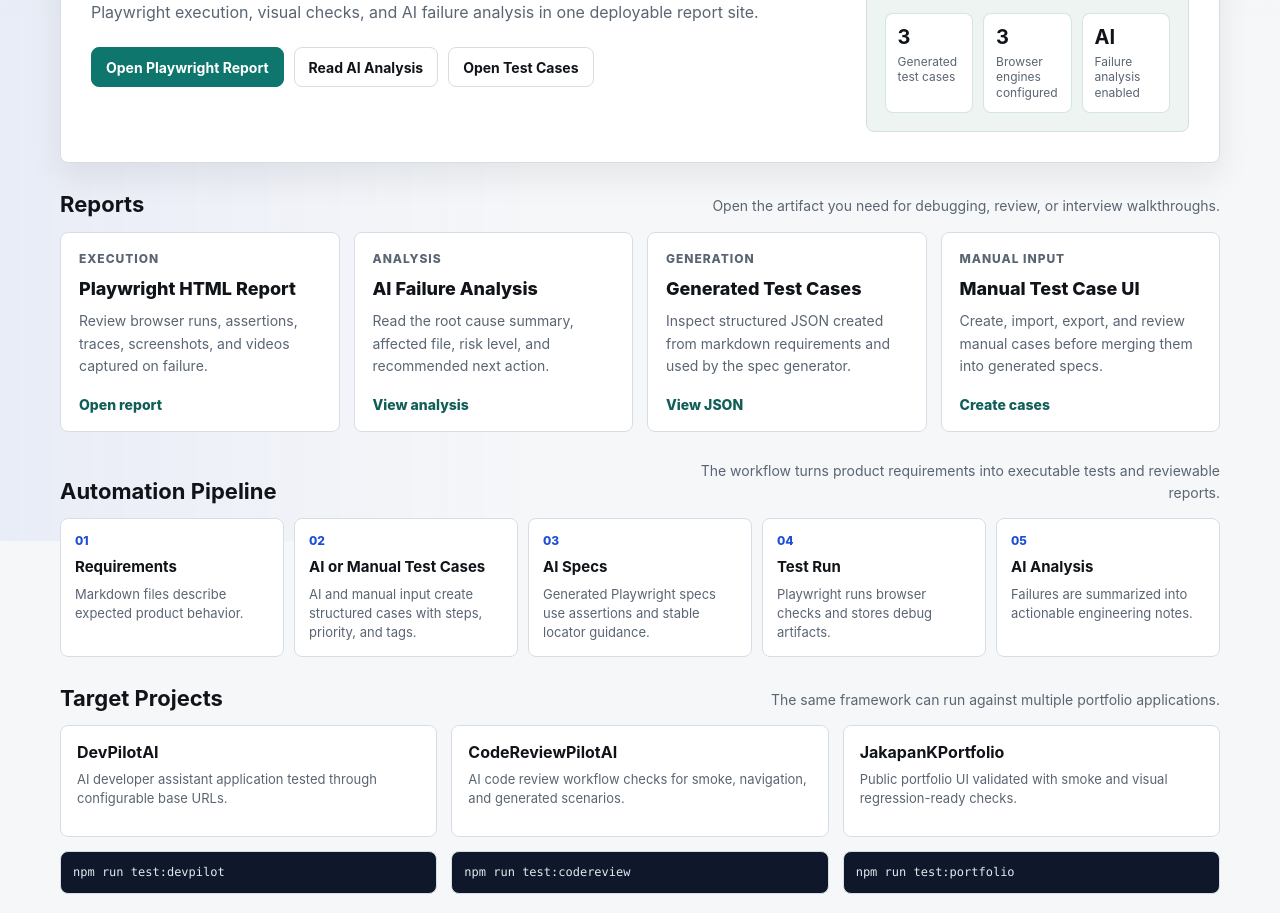
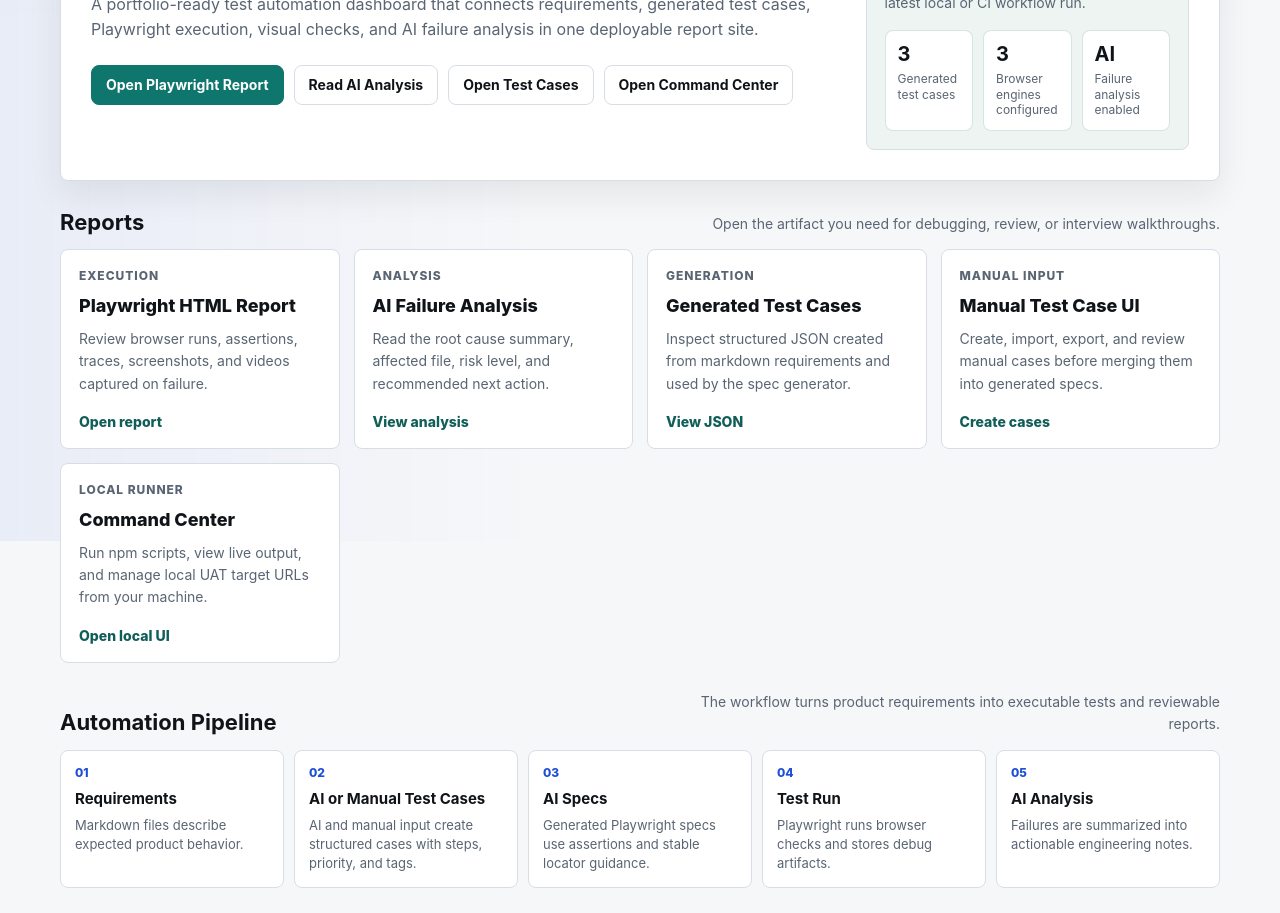
Before and after one commit to Ligerking007/AutomateTestPilotAI, a website: page public/index.html in a window 1280 px wide. Shown: the part 259-1172 px from the top of the page. Drawn offline with Linux system fonts and the light colour scheme.

Commit message:
Link report UI to command center

```diff
--- a/public/index.html
+++ b/public/index.html
@@ -531,6 +531,7 @@
             <a class="nav-link active" href="./index.html" data-i18n="navDashboard">Dashboard</a>
             <a class="nav-link" href="./manual-test-cases.html" data-i18n="navManual">Test Cases</a>
             <a class="nav-link" href="./playwright.html" data-i18n="navReport">Playwright Report</a>
+            <a class="nav-link" href="http://127.0.0.1:4174" target="_blank" rel="noreferrer" data-i18n="navCommandCenter">Command Center</a>
           </div>
           <div class="nav-controls" aria-label="Display preferences">
             <button class="nav-button icon-button" type="button" data-lang-toggle aria-label="Current language: English" title="English">🇺🇸</button>
@@ -547,6 +548,7 @@
             <a class="button" href="./playwright.html" data-i18n="openReport">Open Playwright Report</a>
             <a class="button secondary" href="./ai-failure-analysis.md" data-i18n="readAnalysis">Read AI Analysis</a>
             <a class="button secondary" href="./manual-test-cases.html" data-i18n="createManual">Open Test Cases</a>
+            <a class="button secondary" href="http://127.0.0.1:4174" target="_blank" rel="noreferrer" data-i18n="openCommandCenter">Open Command Center</a>
           </div>
         </div>
         <aside class="status-panel" aria-label="Latest run status">
@@ -607,6 +609,14 @@
               <p data-i18n="manualUiText">Create, import, export, and review manual cases before merging them into generated specs.</p>
             </div>
             <span class="card-cta" data-i18n="createCases">Create cases</span>
+          </a>
+          <a class="card" href="http://127.0.0.1:4174" target="_blank" rel="noreferrer">
+            <div>
+              <div class="card-kicker">Local Runner</div>
+              <strong class="card-title" data-i18n="commandCenter">Command Center</strong>
+              <p data-i18n="commandCenterText">Run npm scripts, view live output, and manage local UAT target URLs from your machine.</p>
+            </div>
+            <span class="card-cta" data-i18n="openLocalUi">Open local UI</span>
           </a>
         </div>
       </section>
@@ -683,11 +693,13 @@
           navDashboard: 'Dashboard',
           navManual: 'Test Cases',
           navReport: 'Playwright Report',
+          navCommandCenter: 'Command Center',
           heroTitle: 'Automation reports for AI-generated Playwright testing',
           heroText: 'A portfolio-ready test automation dashboard that connects requirements, generated test cases, Playwright execution, visual checks, and AI failure analysis in one deployable report site.',
           openReport: 'Open Playwright Report',
           readAnalysis: 'Read AI Analysis',
           createManual: 'Open Test Cases',
+          openCommandCenter: 'Open Command Center',
           latestRun: 'Latest Run',
           readyReview: 'Ready for Review',
           statusDetail: 'Generated reports are available from the latest local or CI workflow run.',
@@ -708,6 +720,9 @@
           manualUi: 'Manual Test Case UI',
           manualUiText: 'Create, import, export, and review manual cases before merging them into generated specs.',
           createCases: 'Create cases',
+          commandCenter: 'Command Center',
+          commandCenterText: 'Run npm scripts, view live output, and manage local UAT target URLs from your machine.',
+          openLocalUi: 'Open local UI',
           pipelineTitle: 'Automation Pipeline',
           pipelineNote: 'The workflow turns product requirements into executable tests and reviewable reports.',
           stepRequirements: 'Requirements',
@@ -732,11 +747,13 @@
           navDashboard: 'หน้าหลัก',
           navManual: 'เทสเคส',
           navReport: 'รายงาน Playwright',
+          navCommandCenter: 'Command Center',
           heroTitle: 'แดชบอร์ดรายงานสำหรับ Playwright testing ที่ใช้ AI',
           heroText: 'แดชบอร์ด automation สำหรับ portfolio ที่เชื่อม requirement, test cases, Playwright execution, visual checks และ AI failure analysis ไว้ในที่เดียว',
           openReport: 'เปิด Playwright Report',
           readAnalysis: 'อ่าน AI Analysis',
           createManual: 'เปิดเทสเคส',
+          openCommandCenter: 'เปิด Command Center',
           latestRun: 'ผลรันล่าสุด',
           readyReview: 'พร้อมตรวจสอบ',
           statusDetail: 'รายงานถูกสร้างจาก local หรือ CI workflow ล่าสุด',
@@ -757,6 +774,9 @@
           manualUi: 'หน้าแก้ไขเทสเคส',
           manualUiText: 'สร้าง import export และตรวจ manual cases ก่อน merge เข้า generated specs',
           createCases: 'สร้างเทสเคส',
+          commandCenter: 'Command Center',
+          commandCenterText: 'รัน npm scripts, ดู output สด และจัดการ UAT target URLs บนเครื่องคุณ',
+          openLocalUi: 'เปิด local UI',
           pipelineTitle: 'Automation Pipeline',
           pipelineNote: 'Workflow เปลี่ยน product requirements ให้เป็น executable tests และ reviewable reports',
           stepRequirements: 'Requirements',
```
Also changed, not shown: src/utils/buildReportSite.ts (+20 -0 lines).
